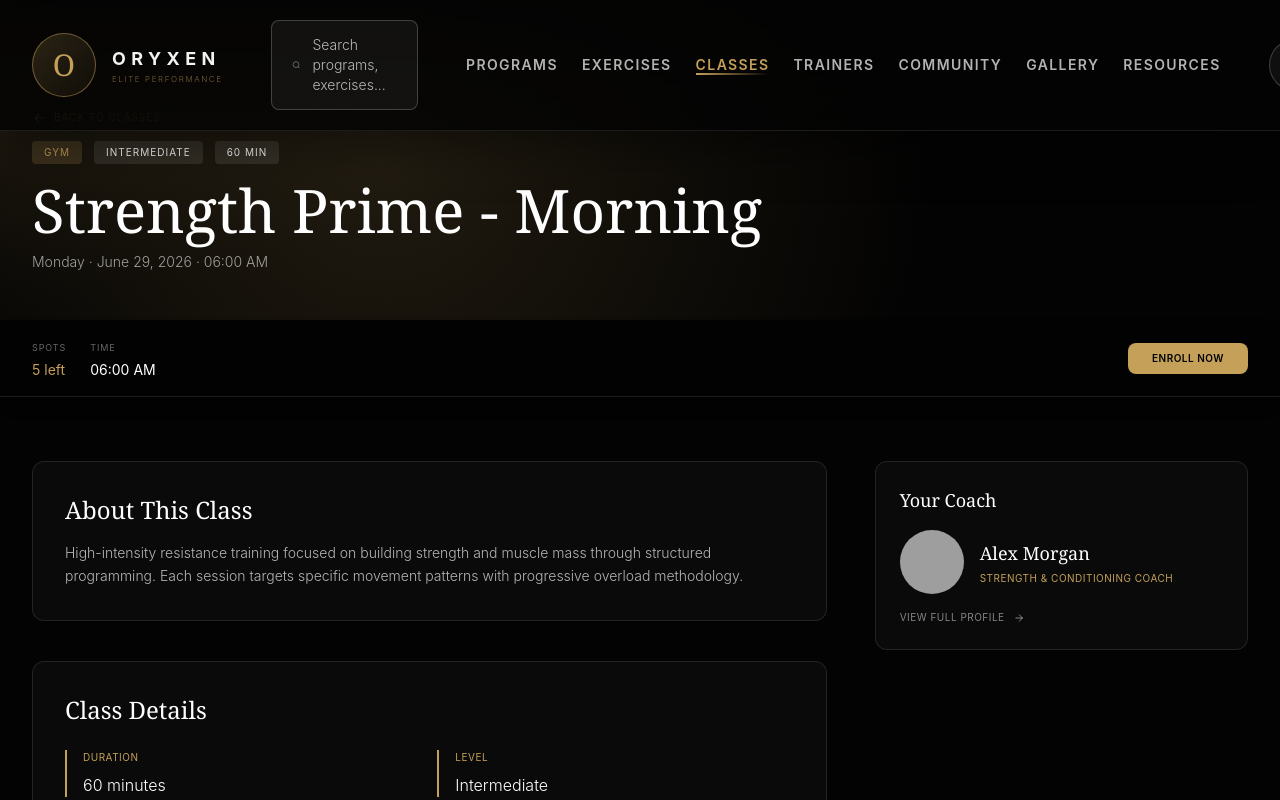
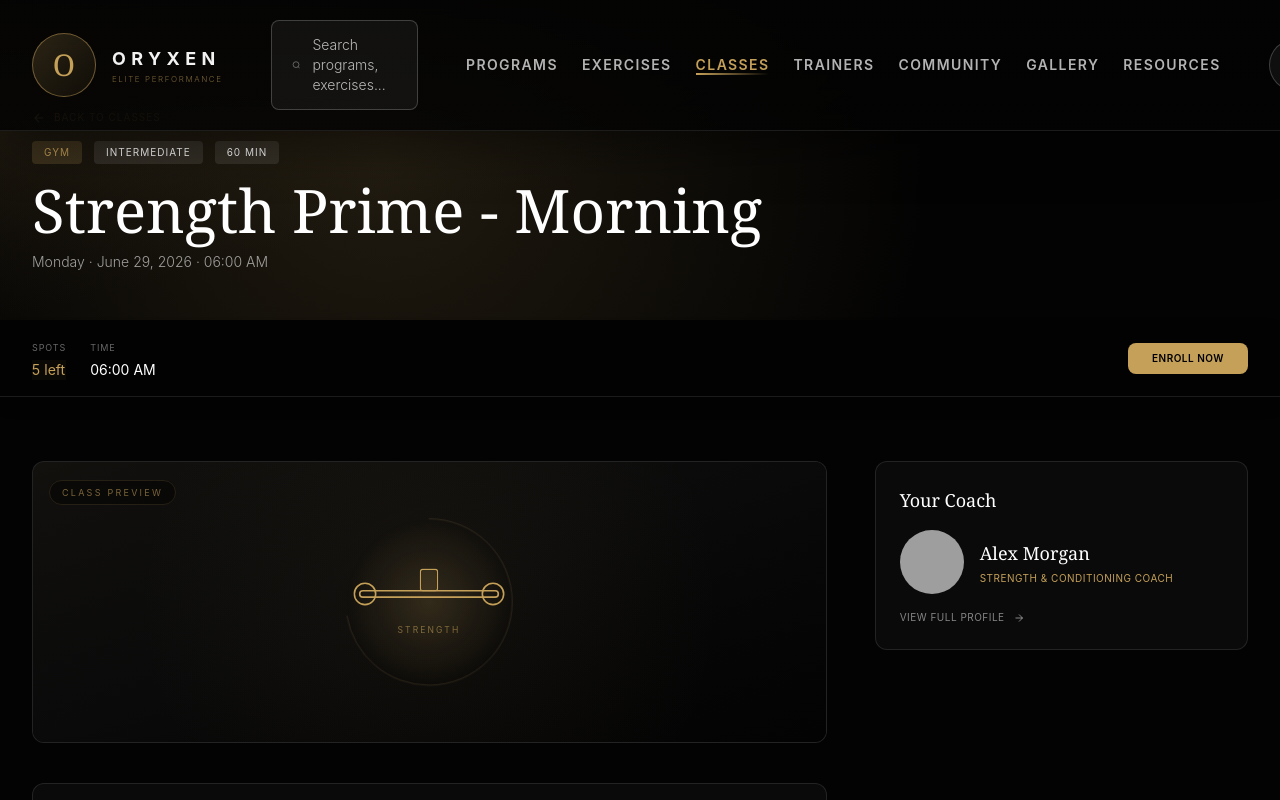
Before and after one commit to Aschio12/oryxen-frontend-2z, a Next.js app in the folder apps/frontend/: page /classes/class-1 in a window 1280 px wide. Shown: the top 800 px of the page. Built offline with nearby package versions, Linux system fonts and the light colour scheme; grey boxes are pictures that could not be loaded.

Commit message:
feat: add ClassesAnimation with category-specific SVG icons (barbell, lightning, gloves, lotus, heart), enhance classes detail with animation

```diff
--- a/apps/frontend/src/app/classes/[id]/page.tsx
+++ b/apps/frontend/src/app/classes/[id]/page.tsx
@@ -3,6 +3,7 @@
 import Link from 'next/link';
 import { classes, trainers } from '@/data/fitness';
 import { notFound } from 'next/navigation';
+import { ClassesAnimation } from '@/components/ClassesAnimation';
 
 export default function ClassDetail({ params }: { params: { id: string } }) {
   const cls = classes.find(c => c.id === params.id);
@@ -47,10 +48,10 @@ export default function ClassDetail({ params }: { params: { id: string } }) {
       <section className="sticky top-16 z-40 border-b border-white/10 bg-[#030303]/98 backdrop-blur-xl px-4 md:px-6 lg:px-8 py-4 shadow-lg shadow-black/20">
         <div className="mx-auto max-w-[1400px] flex items-center justify-between">
           <div className="flex gap-6 text-sm">
-            <div><span className="text-[9px] uppercase tracking-widest text-white/40">Spots</span><p className="mt-1 text-[#C5A059]">{cls.capacity - cls.currentEnrollment} left</p></div>
-            <div><span className="text-[9px] uppercase tracking-widest text-white/40">Time</span><p className="mt-1 text-white">{formatTime(cls.startTime)}</p></div>
+            <div className="motion-stagger-1"><span className="text-[9px] uppercase tracking-widest text-white/40">Spots</span><p className="mt-1 text-[#C5A059] animate-countdown">{cls.capacity - cls.currentEnrollment} left</p></div>
+            <div className="motion-stagger-2"><span className="text-[9px] uppercase tracking-widest text-white/40">Time</span><p className="mt-1 text-white">{formatTime(cls.startTime)}</p></div>
           </div>
-          <button className="rounded-lg bg-[#C5A059] px-6 py-2 text-[10px] uppercase tracking-wider text-black font-semibold hover:bg-[#d4a574] transition-all">
+          <button className="rounded-lg bg-[#C5A059] px-6 py-2 text-[10px] uppercase tracking-wider text-black font-semibold hover:bg-[#d4a574] transition-all hover:scale-[1.02] active:scale-[0.98]">
             {isFull ? 'Join Waitlist' : 'Enroll Now'}
           </button>
         </div>
@@ -60,6 +61,21 @@ export default function ClassDetail({ params }: { params: { id: string } }) {
         <div className="mx-auto max-w-[1400px]">
           <div className="grid gap-12 lg:grid-cols-3">
             <div className="lg:col-span-2 space-y-10">
+              {/* Class Animation */}
+              <div className="rounded-xl border border-white/10 bg-[#0A0A0A] overflow-hidden motion-reveal">
+                <div className="relative h-[280px] bg-gradient-to-br from-[#C5A059]/5 via-[#0A0A0A] to-[#030303] overflow-hidden">
+                  <div className="absolute inset-0 bg-[radial-gradient(circle_at_50%_50%,rgba(197,160,89,0.05),transparent_70%)]" />
+                  <div className="absolute top-4 left-4">
+                    <span className="text-[9px] uppercase tracking-[0.25em] text-[#C5A059]/60 bg-black/40 backdrop-blur-sm px-3 py-1.5 rounded-full border border-[#C5A059]/15">
+                      Class Preview
+                    </span>
+                  </div>
+                  <div className="absolute inset-0 flex items-center justify-center">
+                    <ClassesAnimation category={cls.category} level={cls.level} capacityPercent={capacityPercent} />
+                  </div>
+                </div>
+              </div>
+
               <div className="rounded-xl border border-white/10 bg-[#0A0A0A] p-8 motion-reveal">
                 <h2 className="font-serif text-2xl text-white mb-4">About This Class</h2>
                 <p className="text-sm font-light text-white/70 leading-relaxed">
@@ -75,19 +91,19 @@ export default function ClassDetail({ params }: { params: { id: string } }) {
               <div className="rounded-xl border border-white/10 bg-[#0A0A0A] p-8 motion-reveal">
                 <h2 className="font-serif text-2xl text-white mb-6">Class Details</h2>
                 <div className="grid gap-4 md:grid-cols-2">
-                  <div className="border-l-2 border-[#C5A059] pl-4">
+                  <div className="border-l-2 border-[#C5A059] pl-4 motion-stagger-1">
                     <p className="text-[10px] uppercase tracking-wider text-[#C5A059]">Duration</p>
                     <p className="mt-2 text-white font-light">{duration} minutes</p>
                   </div>
-                  <div className="border-l-2 border-[#C5A059] pl-4">
+                  <div className="border-l-2 border-[#C5A059] pl-4 motion-stagger-2">
                     <p className="text-[10px] uppercase tracking-wider text-[#C5A059]">Level</p>
                     <p className="mt-2 text-white font-light capitalize">{cls.level}</p>
                   </div>
-                  <div className="border-l-2 border-[#C5A059] pl-4">
+                  <div className="border-l-2 border-[#C5A059] pl-4 motion-stagger-3">
                     <p className="text-[10px] uppercase tracking-wider text-[#C5A059]">Category</p>
                     <p className="mt-2 text-white font-light">{cls.category}</p>
                   </div>
-                  <div className="border-l-2 border-[#C5A059] pl-4">
+                  <div className="border-l-2 border-[#C5A059] pl-4 motion-stagger-4">
                     <p className="text-[10px] uppercase tracking-wider text-[#C5A059]">Capacity</p>
                     <p className="mt-2 text-white font-light">{cls.currentEnrollment}/{cls.capacity}</p>
                   </div>
@@ -97,7 +113,7 @@ export default function ClassDetail({ params }: { params: { id: string } }) {
               <div className="rounded-xl border border-white/10 bg-[#0A0A0A] p-8 motion-reveal">
                 <h2 className="font-serif text-2xl text-white mb-6">Enrollment Status</h2>
                 <div className="h-4 w-full rounded-full bg-white/10 overflow-hidden mb-3">
-                  <div className="h-full bg-gradient-to-r from-[#C5A059] to-[#E8D099] transition-all" style={{ width: `${capacityPercent}%` }} />
+                  <div className="h-full bg-gradient-to-r from-[#C5A059] to-[#E8D099] animate-progress-shift transition-all" style={{ width: `${capacityPercent}%` }} />
                 </div>
                 <div className="flex justify-between text-sm">
                   <span className="text-white/60">{cls.currentEnrollment} enrolled</span>
@@ -110,10 +126,10 @@ export default function ClassDetail({ params }: { params: { id: string } }) {
 
             <div className="space-y-8">
               {trainer && (
-                <Link href={`/trainers/${trainer.id}`} className="block rounded-xl border border-white/10 bg-[#0A0A0A] p-6 motion-reveal sticky top-32 hover:border-[#C5A059]/30 transition-all group">
+                <Link href={`/trainers/${trainer.id}`} className="block rounded-xl border border-white/10 bg-[#0A0A0A] p-6 motion-reveal sticky top-32 hover:border-[#C5A059]/30 transition-all group hover:shadow-lg hover:shadow-[#C5A059]/5">
                   <h3 className="font-serif text-lg text-white mb-4">Your Coach</h3>
                   <div className="flex items-center gap-4">
-                    <div className="h-16 w-16 rounded-full bg-cover bg-center flex-shrink-0" style={{ backgroundImage: `url(${trainer.imageUrl})` }} />
+                    <div className="h-16 w-16 rounded-full bg-cover bg-center flex-shrink-0 group-hover:scale-105 transition-transform" style={{ backgroundImage: `url(${trainer.imageUrl})` }} />
                     <div>
                       <p className="font-serif text-lg text-white group-hover:text-[#C5A059] transition-colors">{trainer.name}</p>
                       <p className="text-[10px] uppercase tracking-wider text-[#C5A059] mt-1">{trainer.role}</p>
--- /dev/null
+++ b/apps/frontend/src/components/ClassesAnimation.tsx
@@ -0,0 +1,106 @@
+'use client';
+
+interface ClassesAnimationProps {
+  category: string;
+  level: string;
+  capacityPercent: number;
+}
+
+export function ClassesAnimation({ category, level, capacityPercent }: ClassesAnimationProps) {
+  const isGym = category === 'Gym';
+  const isHiit = category === 'HIIT';
+  const isCombat = category === 'Combat';
+  const isRecovery = category === 'Recovery';
+  const isAerobics = category === 'Aerobics';
+
+  return (
+    <div className="relative w-full h-full flex items-center justify-center">
+      <svg viewBox="0 0 200 180" className="w-44 h-40 md:w-56 md:h-48" fill="none" xmlns="http://www.w3.org/2000/svg">
+        <defs>
+          <radialGradient id="classGlow" cx="50%" cy="50%" r="50%">
+            <stop offset="0%" stopColor="#C5A059" stopOpacity="0.2" />
+            <stop offset="100%" stopColor="#C5A059" stopOpacity="0" />
+          </radialGradient>
+        </defs>
+
+        <circle cx="100" cy="90" r="80" fill="url(#classGlow)" className="animate-pulse" />
+
+        {/* Barbell / Gym */}
+        {isGym && (
+          <g className="animate-exercise-movement">
+            <rect x="35" y="80" width="130" height="6" rx="3" stroke="#C5A059" strokeWidth="1.5" />
+            <circle cx="40" cy="83" r="10" stroke="#C5A059" strokeWidth="1.5" fill="none" />
+            <circle cx="160" cy="83" r="10" stroke="#C5A059" strokeWidth="1.5" fill="none" />
+            <rect x="92" y="60" width="16" height="20" rx="2" stroke="#C5A059" strokeWidth="1" fill="#C5A059" fillOpacity="0.1" />
+            <text x="100" y="120" textAnchor="middle" fill="#C5A059" fillOpacity="0.6" fontSize="8" letterSpacing="2">STRENGTH</text>
+          </g>
+        )}
+
+        {/* HIIT - Lightning */}
+        {isHiit && (
+          <g className="animate-exercise-movement">
+            <path d="M 110 30 L 90 80 L 110 80 L 85 145" stroke="#C5A059" strokeWidth="2.5" strokeLinecap="round" strokeLinejoin="round" className="animate-glow-pulse" />
+            <circle cx="60" cy="140" r="4" stroke="#C5A059" strokeWidth="1" fill="#C5A059" fillOpacity="0.3" className="animate-pulse" />
+            <circle cx="140" cy="140" r="4" stroke="#C5A059" strokeWidth="1" fill="#C5A059" fillOpacity="0.3" className="animate-pulse" style={{ animationDelay: '0.5s' }} />
+            <text x="100" y="168" textAnchor="middle" fill="#C5A059" fillOpacity="0.6" fontSize="8" letterSpacing="2">EXPLOSIVE</text>
+          </g>
+        )}
+
+        {/* Combat - Gloves */}
+        {isCombat && (
+          <g className="animate-exercise-movement">
+            <circle cx="70" cy="70" r="18" stroke="#C5A059" strokeWidth="2" className="animate-arm-left" />
+            <circle cx="120" cy="50" r="18" stroke="#C5A059" strokeWidth="2" className="animate-arm-right" />
+            <circle cx="70" cy="70" r="8" stroke="#C5A059" strokeWidth="1" fill="#C5A059" fillOpacity="0.15" />
+            <circle cx="120" cy="50" r="8" stroke="#C5A059" strokeWidth="1" fill="#C5A059" fillOpacity="0.15" />
+            <text x="100" y="130" textAnchor="middle" fill="#C5A059" fillOpacity="0.6" fontSize="8" letterSpacing="2">COMBAT</text>
+          </g>
+        )}
+
+        {/* Recovery - Lotus */}
+        {isRecovery && (
+          <g className="animate-breath">
+            <path d="M 100 40 C 60 60, 40 100, 60 130 C 80 160, 120 160, 140 130 C 160 100, 140 60, 100 40Z" stroke="#C5A059" strokeWidth="1.5" fill="#C5A059" fillOpacity="0.05" />
+            <circle cx="100" cy="100" r="8" stroke="#C5A059" strokeWidth="1" fill="#C5A059" fillOpacity="0.2" />
+            <circle cx="100" cy="100" r="20" stroke="#C5A059" strokeWidth="0.5" strokeDasharray="3 3" opacity="0.3" className="animate-spin-slow" />
+            <text x="100" y="150" textAnchor="middle" fill="#C5A059" fillOpacity="0.6" fontSize="8" letterSpacing="2">RECOVERY</text>
+          </g>
+        )}
+
+        {/* Aerobics - Heart */}
+        {isAerobics && (
+          <g className="animate-breath">
+            <path d="M 100 50 C 60 30, 30 80, 100 140 C 170 80, 140 30, 100 50Z" stroke="#C5A059" strokeWidth="2" fill="#C5A059" fillOpacity="0.08" className="animate-glow-pulse" />
+            <path d="M 80 75 L 95 95 L 110 82" stroke="#C5A059" strokeWidth="2" strokeLinecap="round" strokeLinejoin="round" />
+            <text x="100" y="165" textAnchor="middle" fill="#C5A059" fillOpacity="0.6" fontSize="8" letterSpacing="2">ENDURANCE</text>
+          </g>
+        )}
+
+        {/* Default */}
+        {!isGym && !isHiit && !isCombat && !isRecovery && !isAerobics && (
+          <g className="animate-exercise-movement">
+            <circle cx="100" cy="50" r="16" stroke="#C5A059" strokeWidth="2" className="animate-glow-pulse" />
+            <path d="M 100 66 L 100 110" stroke="#C5A059" strokeWidth="2" strokeLinecap="round" />
+            <path d="M 100 76 L 60 90" stroke="#C5A059" strokeWidth="2" strokeLinecap="round" className="animate-arm-left" />
+            <path d="M 100 76 L 140 90" stroke="#C5A059" strokeWidth="2" strokeLinecap="round" className="animate-arm-right" />
+            <path d="M 100 110 L 70 160" stroke="#C5A059" strokeWidth="2" strokeLinecap="round" className="animate-leg-left" />
+            <path d="M 100 110 L 130 160" stroke="#C5A059" strokeWidth="2" strokeLinecap="round" className="animate-leg-right" />
+            <text x="100" y="175" textAnchor="middle" fill="#C5A059" fillOpacity="0.6" fontSize="8" letterSpacing="2">TRAINING</text>
+          </g>
+        )}
+
+        {/* Capacity Ring */}
+        <circle
+          cx="100"
+          cy="90"
+          r="78"
+          stroke="#C5A059"
+          strokeWidth="0.5"
+          strokeDasharray={`${capacityPercent * 4.9} ${(100 - capacityPercent) * 4.9}`}
+          opacity="0.3"
+          transform="rotate(-90 100 90)"
+        />
+      </svg>
+    </div>
+  );
+}
```
